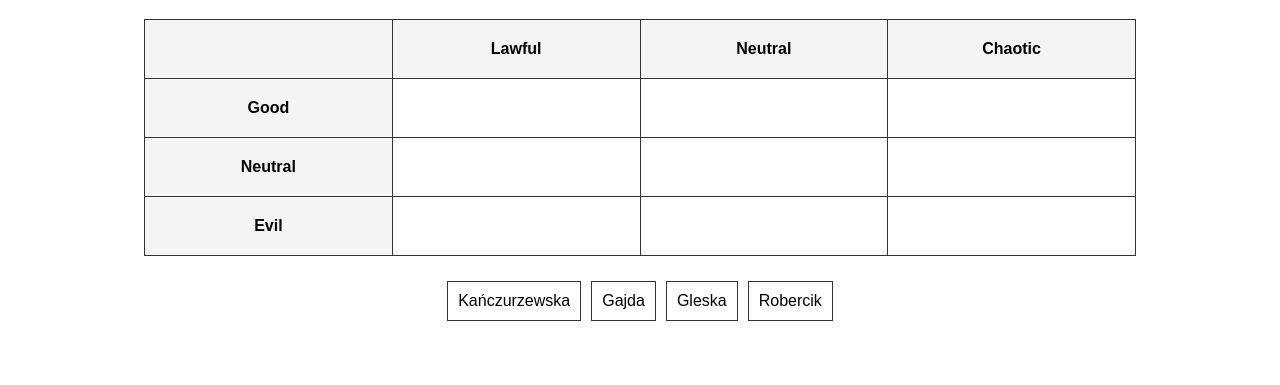
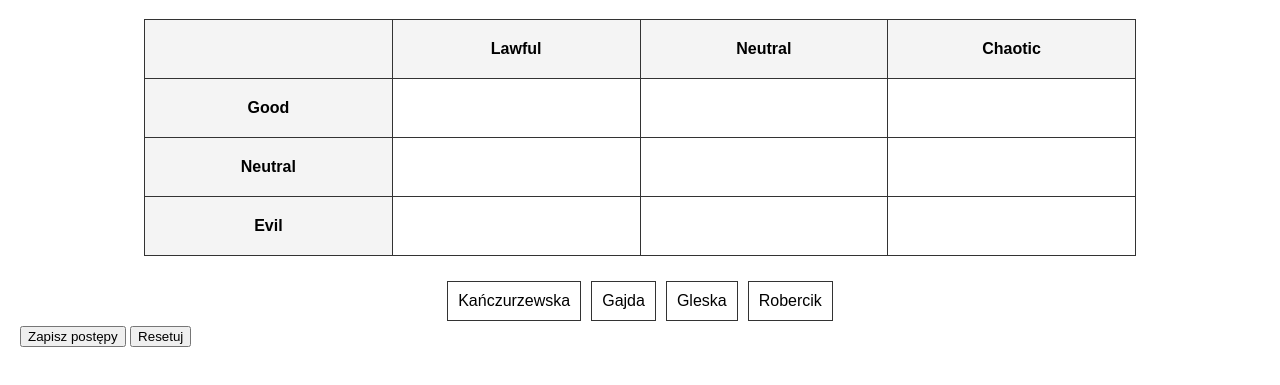
Before and after one commit to Evisso/strona, a plain HTML site: page index.html in a window 1280 px wide. Shown: the part 61-446 px from the top of the page. Drawn offline with Linux system fonts and the light colour scheme.

Commit message:
index.html

```diff
--- a/index.html
+++ b/index.html
@@ -43,6 +43,12 @@
         <!-- Tutaj będą dodane wykładowcy dynamicznie przez JS -->
     </div>
 
+    <!-- Przyciski -->
+    <div id="przyciski">
+        <button id="zapisz-btn">Zapisz postępy</button>
+        <button id="resetuj-btn">Resetuj</button>
+    </div>
+
     <script src="script.js"></script>
 </body>
 </html>
```
